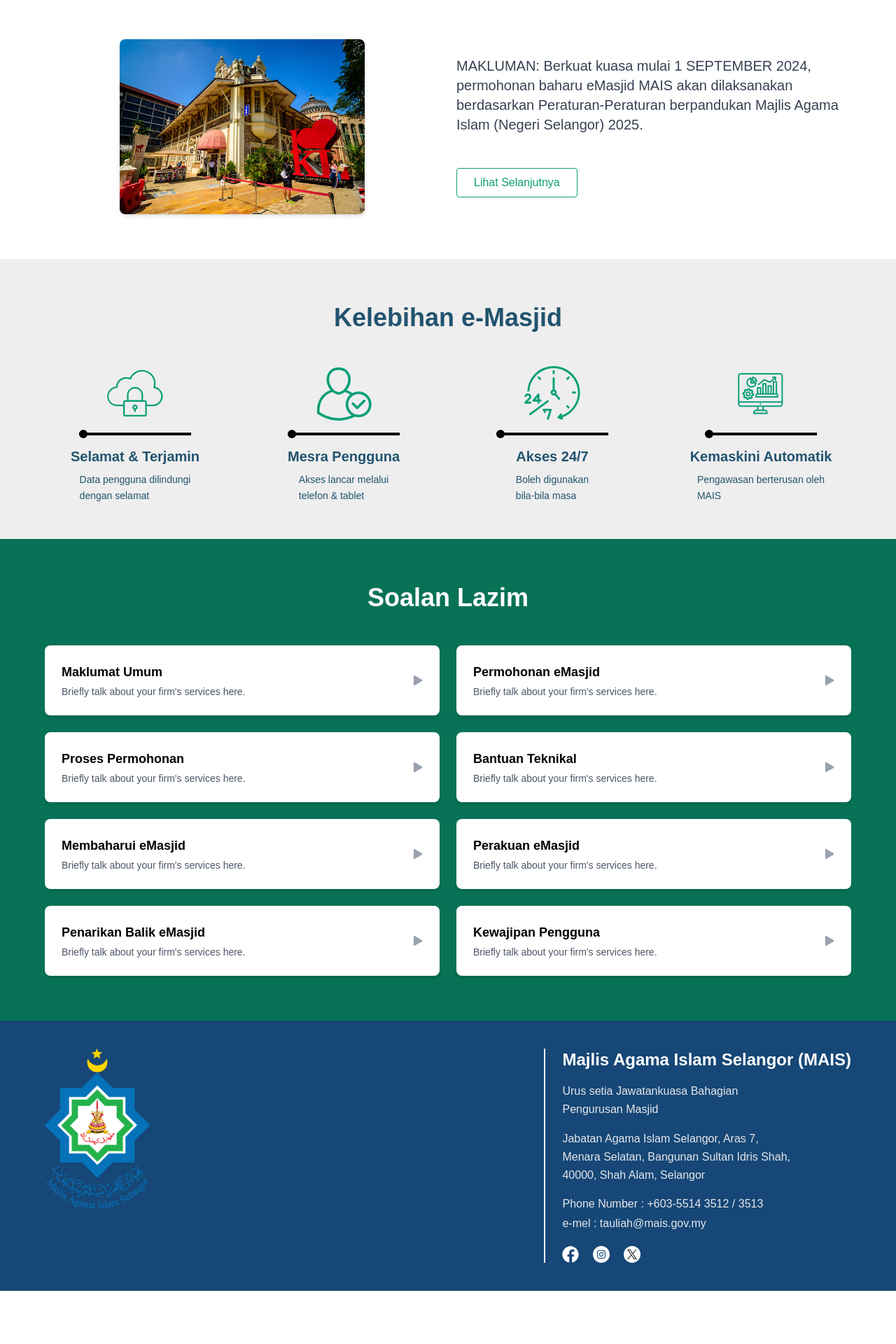
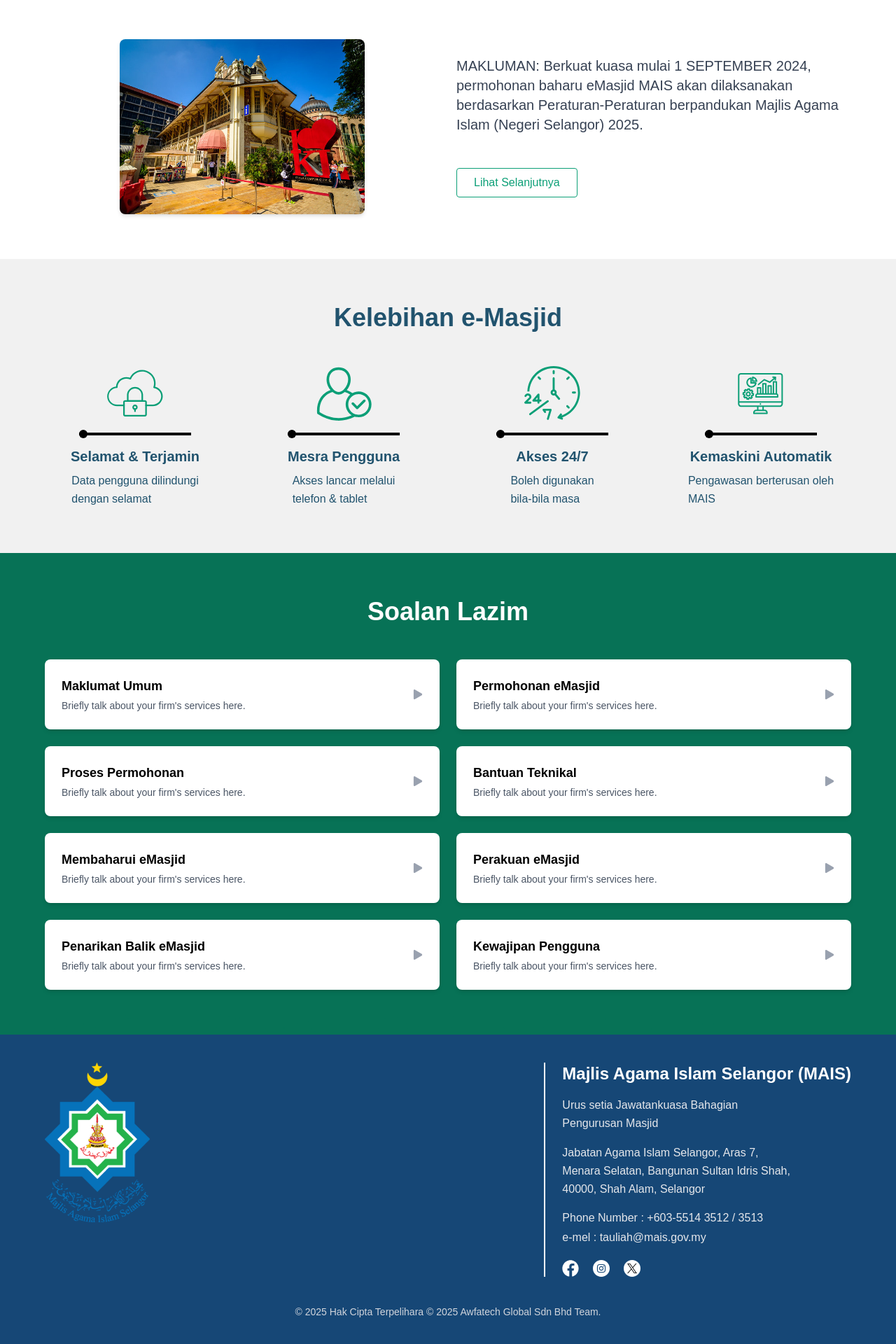
Before and after one commit to rifayetrimon/eMasjid-portal-webpage, a Next.js app: page / in a window 1280 px wide. Shown: the part 708-2628 px from the top of the page at 70% size. Before the commit the page ends 2552 px from the top, so only its background shows below. Built offline with nearby package versions, Linux system fonts and the light colour scheme.

Commit message:
solve responsive issue and add copy right

```diff
--- a/components/home/Footer.jsx
+++ b/components/home/Footer.jsx
@@ -1,12 +1,11 @@
 import Image from "next/image";
-import { FaFacebookF, FaTwitter, FaInstagram } from "react-icons/fa";
 
 export default function Footer() {
   return (
     <footer className="bg-[#164776] text-white py-10 px-6">
       <div className="max-w-6xl mx-auto flex flex-col md:flex-row justify-between items-start gap-8">
-        {/* Left: Image */}
-        <div className="flex justify-center md:justify-start">
+        {/* Left: Image - Centered on mobile */}
+        <div className="w-full md:w-auto flex justify-center md:justify-start">
           <Image
             src="/images/banner/icon.png"
             alt="Footer Icon"
@@ -18,11 +17,11 @@
 
         {/* Right: Line + Text Content */}
         <div className="flex w-full md:w-auto gap-6 items-start md:items-stretch justify-between md:justify-start">
-          {/* Vertical Line */}
+          {/* Vertical Line (hidden on mobile) */}
           <div className="hidden md:block w-[2px] bg-white" />
 
           {/* Text & Social Icons */}
-          <div className="text-left">
+          <div className="text-left w-full">
             <h3 className="text-2xl font-semibold">
               Majlis Agama Islam Selangor (MAIS)
             </h3>
@@ -53,7 +52,7 @@
 
             {/* Social Icons */}
             <div className="flex gap-5 mt-5 text-xl">
-              <a href="#" className="hover:text-gray-300" aria-label="Facebook">
+              <a href="#" aria-label="Facebook">
                 <Image
                   src="/icons/fb.svg"
                   alt="Facebook"
@@ -62,7 +61,7 @@
                   className="hover:opacity-80 transition-opacity"
                 />
               </a>
-              <a href="#" className="hover:text-gray-300" aria-label="Twitter">
+              <a href="#" aria-label="Instagram">
                 <Image
                   src="/icons/instagram.svg"
                   alt="Instagram"
@@ -71,14 +70,10 @@
                   className="hover:opacity-80 transition-opacity"
                 />
               </a>
-              <a
-                href="#"
-                className="hover:text-gray-300"
-                aria-label="Instagram"
-              >
+              <a href="#" aria-label="X">
                 <Image
                   src="/icons/x.svg"
-                  alt="x"
+                  alt="X"
                   width={24}
                   height={24}
                   className="hover:opacity-80 transition-opacity"
@@ -88,6 +83,12 @@
           </div>
         </div>
       </div>
+
+      {/* Bottom Centered Copyright */}
+      <div className="mt-10 text-center text-sm text-gray-300">
+        &copy; {new Date().getFullYear()} Hak Cipta Terpelihara © 2025 Awfatech
+        Global Sdn Bhd Team.
+      </div>
     </footer>
   );
 }
--- a/components/home/Menu.jsx
+++ b/components/home/Menu.jsx
@@ -45,11 +45,8 @@
   ];
 
   return (
-    <div
-      className="relative bg-cover h-[400px] bg-center py-16 px-4"
-      style={{ backgroundImage: "url('/images/menu/bg.png')" }}
-    >
-      <h2 className="text-3xl md:text-4xl font-bold text-center mb-12 text-[#21536E]">
+    <div className="bg-[#F1F1F1] py-16 px-4">
+      <h2 className="text-2xl sm:text-3xl md:text-4xl font-bold text-center mb-12 text-[#21536E]">
         Kelebihan e-Masjid
       </h2>
 
@@ -85,10 +82,12 @@
                 />
               </div>
 
-              <h3 className="text-lg md:text-xl font-semibold mb-2">
+              <h3 className="text-base sm:text-lg md:text-xl font-semibold mb-2">
                 {item.title}
               </h3>
-              <p className="text-sm leading-relaxed">{item.text}</p>
+              <p className="text-sm sm:text-base leading-relaxed">
+                {item.text}
+              </p>
             </div>
           );
         })}
```
